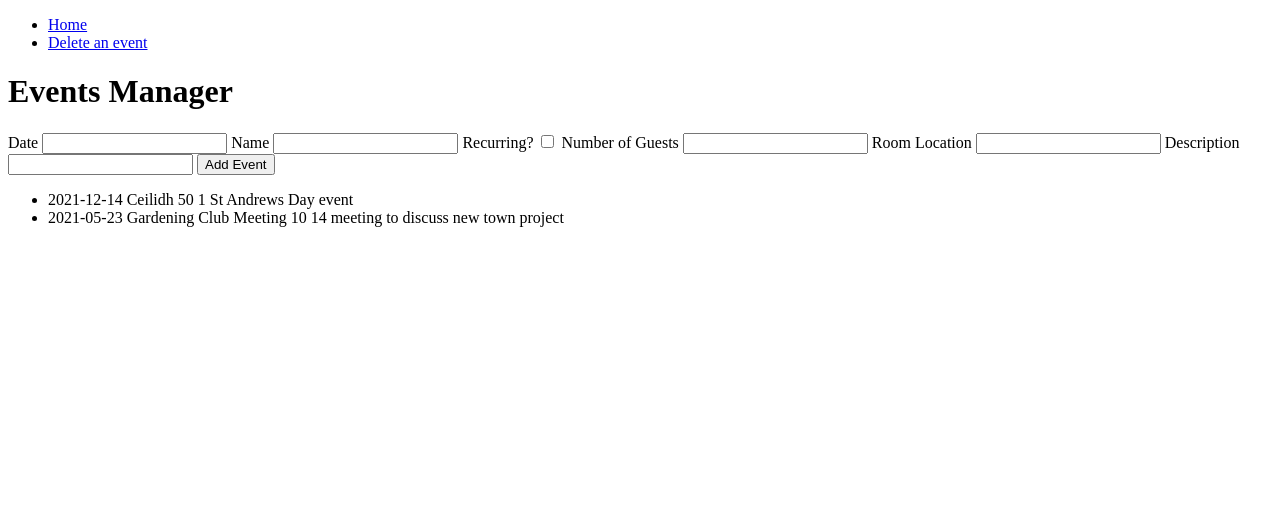
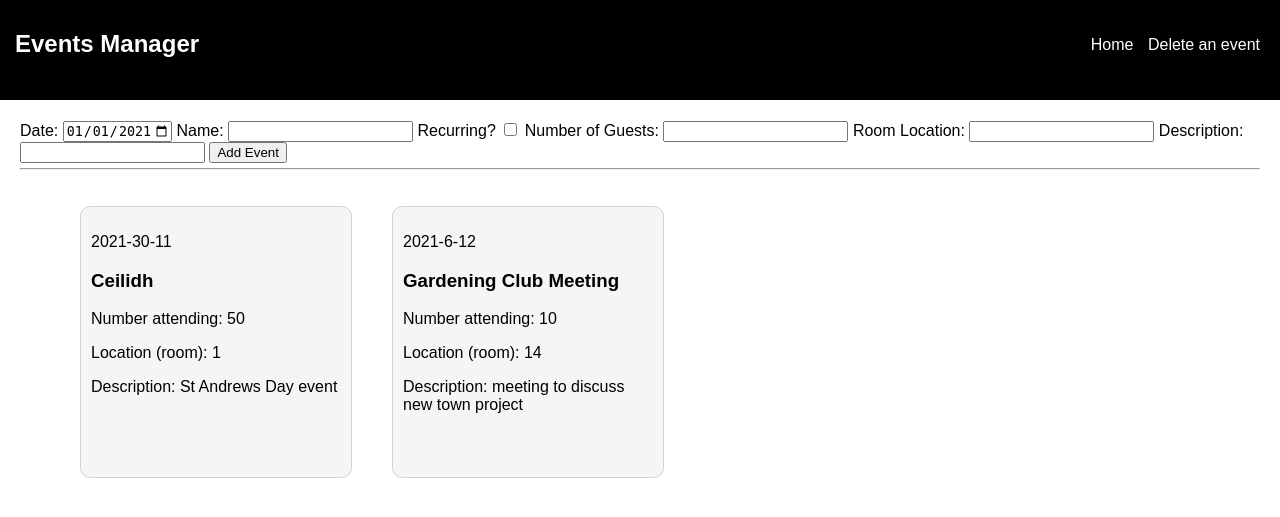
Before and after one commit to x-link-x/events_manager, a Flask app: page /events in a window 1280 px wide. Shown: the top 517 px of the page. Run offline with Flask 2, Linux system fonts and the light colour scheme.

Commit message:
added css styling

```diff
--- a/controllers/controller.py
+++ b/controllers/controller.py
@@ -13,18 +13,19 @@ def events_index():
 
 @app.route('/events', methods=['POST'])
 def add_event():
-    event_date = request.form['date']
+    event_date = request.form['start_date']
     event_name = request.form['name']
     event_num_of_guests = request.form['num_of_guests']
     event_room = request.form['room']
     event_description = request.form['description']
     event_recurring = request.form['recurring']
-     # Create a new event object with the events posted from form
-    new_event = Event(event_date, event_name, event_num_of_guests, event_room, event_description)
-    # Append event to the list (you could do this directly here, but we put it in the event_planner file)
+
+    new_event = Event(event_name, event_num_of_guests, event_room, event_description, event_date)
+
     add_new_event(new_event)
     if event_recurring == "on":
-        new_event.description += "\nThis is a recurring event"
+        new_event.description += ". This is a recurring event"
+
     return render_template('index.html', title='Home', my_events=events)
 
 # @app.route('/events/delete')
@@ -35,6 +36,6 @@ def add_event():
 # def delete_event():
 #     delete_name = request.form['delete_name']
 #     for event in events:
-        # if delete_name == event.name:
-            # delete_existing_event(delete_name)
+#         if delete_name == event.name:
+#             delete_existing_event(delete_name)
 #     return render_template('index.html', title='Home', my_events=events)
--- a/models/event.py
+++ b/models/event.py
@@ -1,9 +1,8 @@
 class Event():
 
-    def __init__(self, date, name, num_of_guests, room, description):
-
-        self.date = date
+    def __init__(self, name, num_of_guests, room, description, start_date):
         self.name = name
         self.num_of_guests = num_of_guests
         self.room = room
         self.description = description
+        self.start_date = start_date
--- a/models/event_planner.py
+++ b/models/event_planner.py
@@ -1,7 +1,7 @@
 from models.event import *
 
-event_1 = Event("2021-12-14", "Ceilidh", "50", "1", "St Andrews Day event")
-event_2 = Event("2021-05-23", "Gardening Club Meeting", "10", "14", "meeting to discuss new town project")
+event_1 = Event("Ceilidh", "50", "1", "St Andrews Day event", "2021-30-11")
+event_2 = Event("Gardening Club Meeting", "10", "14", "meeting to discuss new town project", "2021-6-12")
 events = [event_1, event_2]
 
 def add_new_event(event):
--- /dev/null
+++ b/static/style.css
@@ -0,0 +1,61 @@
+body {
+    font-family:Arial, Helvetica, sans-serif;
+    margin: 0 auto;
+    padding: 0px;
+
+}
+
+body > header {
+    width:100%;
+    background-color: black;
+    color: white;
+    height:100px;
+}
+
+#navbar {
+    display: flex;
+    justify-content: space-between;
+    padding-left: 15px;
+    padding-right: 15px;
+}
+
+body > header > nav > h1 {
+    position: relative;
+    top: 10px;
+}
+
+body > header > nav > ul > li {
+    position: relative;
+    top: 20px;
+    list-style: none;
+    display: inline;
+}
+
+
+body > header > nav > ul > li > a {
+    text-decoration: none;
+    color:white;
+    padding: 5px;
+}
+
+#main-page {
+    padding:20px;
+
+}
+
+#create-form {
+    height:40px;
+}
+
+.event-box {
+    list-style: none;
+    background-color:whitesmoke;
+    width: 250px;
+    height: 250px;
+    padding: 10px;
+    float:left;
+    margin: 20px;
+    border-radius: 10px;
+    border: 1px solid lightgrey;
+
+}
--- a/templates/base.html
+++ b/templates/base.html
@@ -5,47 +5,35 @@
     <meta http-equiv="X-UA-Compatible" content="IE=edge">
     <meta name="viewport" content="width=device-width, initial-scale=1.0">
     <title>Event Manager</title>
-    <style></style>
+    <link rel="stylesheet" href="{{ url_for('static', filename='style.css') }}">
 </head>
 <body>
-    <nav>
+    <header>
+        <nav id="navbar">
+            <h1>Events Manager</h1>
             <ul>
                 <li><a href="/events">Home</a></li>
                 <li><a href="/events/delete">Delete an event</a></li>
             </ul>
         </nav>
+    </header>
+
+    <div id="main-page">
 
         {% block content %}
         {% endblock content %}
 
         <ul>
             {% for event in my_events %}
-            <li>
-                {{ event.date }}
-                {{ event.name }}
-                {{ event.num_of_guests }}
-                {{ event.room }}
-                {{ event.description }}
-                <!-- {% if event.recurring%}
-                    <span>This is a recurring event</span>
-                {% else %}
-                    <span>This is not recurring</span> -->
-
-                {% endif %}
-
-
-
-
-
-
-
-                <!-- {% if event.recurring %}
-                    <span>&#9989;</span>
-                    do something - display checkbox ticked (returns on)
-                {% endif %} -->
+                <li class="event-box">
+                    <p>{{ event.start_date }}</p>
+                    <h3>{{ event.name }}</h3>
+                    <p>Number attending: {{ event.num_of_guests }}</p>
+                    <p>Location (room): {{ event.room }}</p>
+                    <p>Description: {{ event.description }}<br></p>
                 </li>
             {% endfor %}
         </ul>
-
+    </div>
 </body>
 </html>
--- a/templates/index.html
+++ b/templates/index.html
@@ -2,30 +2,30 @@
 
 {% block content %}
 
-    <h1>Events Manager</h1>
+    <form action="/events" method="post" id="create-form">
 
-    <form action="/events" method="post">
+      <label for="start_date">Date:</label>
+      <input type="date" id="start_date" name="start_date"
+       value="2021-01-01"
+       min="2021-05-20" max="2023-12-31">
 
-      <label for="date">Date</label>
-      <input type="text" name="date" id="date">
-
-      <label for="name">Name</label>
+      <label for="name">Name:</label>
       <input type="text" name="name" id="name">
 
       <label for="recurring">Recurring?</label>
       <input type="checkbox" name="recurring" id="recurring">
 
-      <label for="num_of_guests">Number of Guests</label>
+      <label for="num_of_guests">Number of Guests:</label>
       <input name="num_of_guests" id="num_of_guests"></input>
 
-      <label for="room">Room Location</label>
+      <label for="room">Room Location:</label>
       <input name="room" id="room"></input>
 
-      <label for="description">Description</label>
+      <label for="description">Description:</label>
       <input name="description" id="description"></input>
 
       <input type="submit" value="Add Event" id="submit-button">
     </form>
-
+    <hr>
 
 {% endblock content %}
```
Lines whose indentation alone changed are shown as unchanged.
